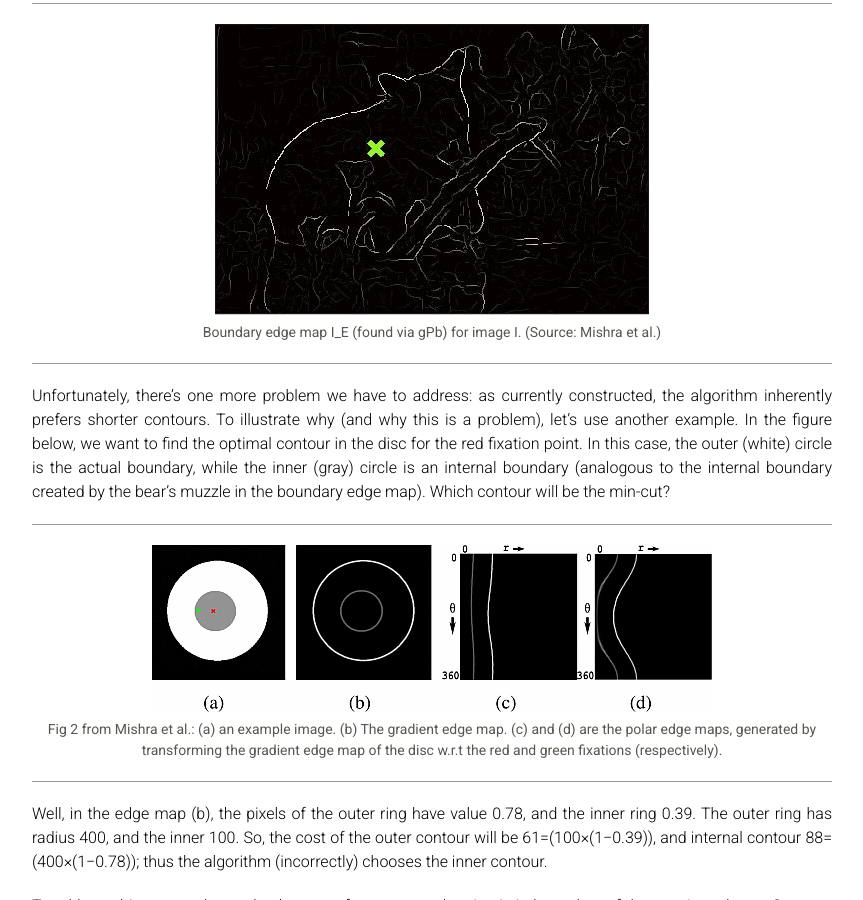
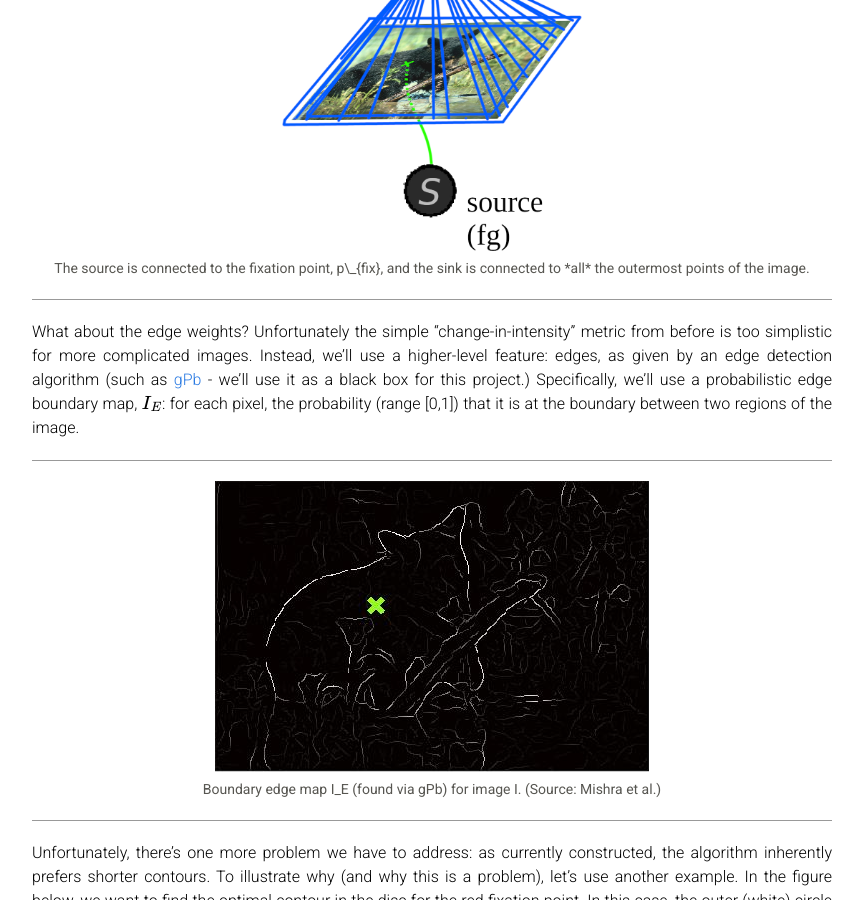
Before and after one commit to cmsc426spring2019/cmsc426spring2019.github.io, a Jekyll site: the page built from graphseg.md, in a window 1280 px wide and 900 px high, scrolled down 4153 px. Shown: the whole window, without its empty margins (208-1071 px from the left). Built offline with Jekyll 4.4.1, drawn with Linux system fonts in a browser that asks for light colours; formulas are drawn with MathJax 3.

Commit message:
Added new fig to proj 3 notes.

```diff
--- a/graphseg.md
+++ b/graphseg.md
@@ -147,6 +147,11 @@ just consider the “fixation point” to be the source *s*! Assuming
 that the object is entirely within frame (i.e. its outline doesn’t
 intersect with the bounds of the image), we can designate all of the
 boundary pixels to be the sink *t*.
+
+<div class="fig figcenter fighighlight">
+        <img src="/assets/graphseg/fig_simple_graph_fixation_example.png" width="300">
+        <div class="figcaption" style="text-align: center"> The source is connected to the fixation point, p\_{fix}, and the sink is connected to *all* the outermost points of the image.</div>
+</div>
 
 What about the edge weights? Unfortunately the simple
 “change-in-intensity” metric from before is too simplistic for more
```
Also changed, not shown: assets/graphseg/fig_simple_graph_fixation_example.png (added).
